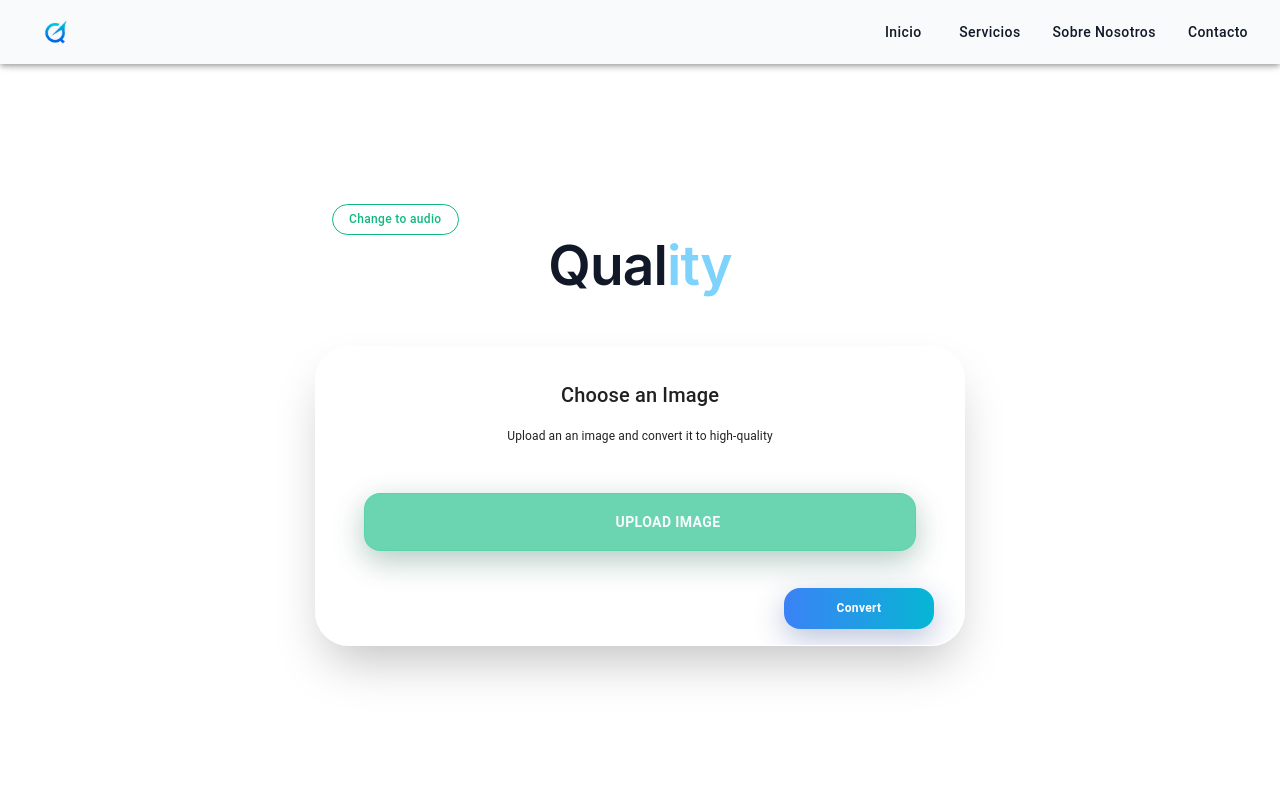
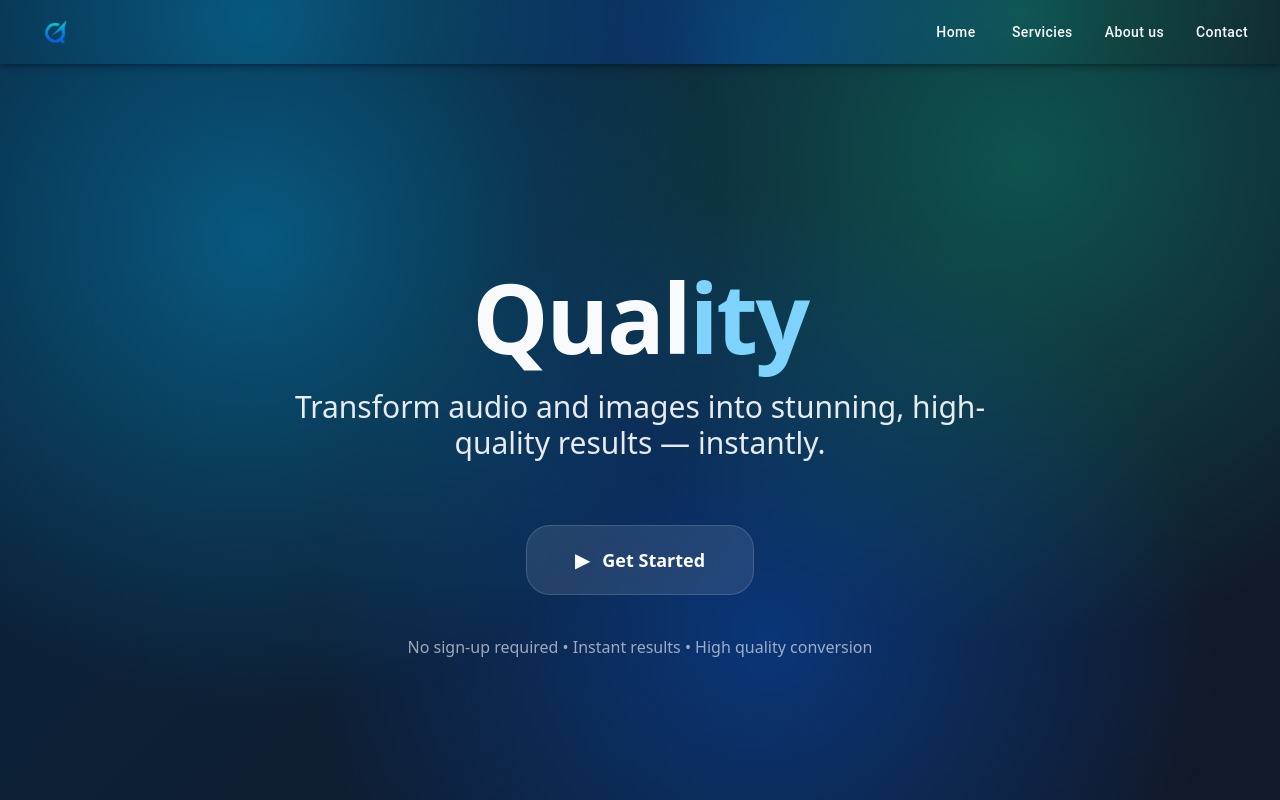
Before and after one commit to Miqueas-Correa/MJ_Quality, a React (Vite) app in the folder quality/: page / in a window 1280 px wide. Shown: the top 800 px of the page. Built offline with nearby package versions, Linux system fonts and the light colour scheme; some icons are missing.

Commit message:
rediseño op 2 (hero + convert img/audio)

```diff
--- a/quality/src/components/ContentButton.jsx
+++ b/quality/src/components/ContentButton.jsx
@@ -29,7 +29,7 @@ const ContentButton = ({ accept, label }) => {
         display: "flex",
         alignItems: "center",
         justifyContent: "center",
-        backgroundColor: "#10b9819d",
+        background: "linear-gradient(to right, #06b6d4, #10b981)",
         backdropFilter: "blur(12px)",
         border: "1px solid rgba(52,211,153,0.3)",
         color: "#F8FAFC",
@@ -41,10 +41,6 @@ const ContentButton = ({ accept, label }) => {
           backgroundColor: "#7DD3FC",
           transform: "scale(1.05)",
         },
-        // backgroundColor: '#10B981',
-        // '&:hover': {
-        //   backgroundColor: '#38BDF8'
-        // }
         "&:active": {
           transform: "scale(0.95)",
         }
--- a/quality/src/components/ConvertButton.jsx
+++ b/quality/src/components/ConvertButton.jsx
@@ -27,9 +27,6 @@ const ConvertButton = () => {
                 "&:active": {
                     transform: "translateX(-50%) scale(0.95)",
                 }
-                // "&:hover": {
-                //     background: '#38BDF8'
-                // }
             }}
         >
             Convert
--- a/quality/src/components/Model.jsx
+++ b/quality/src/components/Model.jsx
@@ -10,41 +10,30 @@ const Model = ({ type }) => {
     };
 
     return(
-        <Card
-            sx={{
-                width: 650,
-                height: 300,
-                p: 4,
-                background: "rgba(255,255,255,0.1)",
-                backdropFilter: "blur(20px)",
-                border: "1px solid rgba(255,255,255,0.2)",
-                borderRadius: "34px",
-                boxShadow: "0 25px 50px -12px rgba(0,0,0,0.25)",
-                textAlign: "center",
-                position: "relative",
-                "&:hover": {
-                    boxShadow: "0 30px 60px -12px rgba(0,0,0,0.35)"
-                }
-            }}
-        >
-            <CardContent sx={{ textAlign: "center" }}>
+        <div className="
+            w-[650px] h-[350px] mx-auto mt-12 md:mt-10
+            bg-white/8 backdrop-blur-2xl
+            border border-white/10 rounded-3xl
+            shadow-2xl shadow-black/25
+            p-10 md:p-12
+            text-center
+            transition-all duration-400 hover:shadow-3xl hover:-translate-y-2
+        ">
 
-                <Typography variant="h6" marginTop={-2}>
-                    Choose {type === "image" ? "an Image" : "an Audio"}
-                </Typography>
+            <h2 className="text-3xl md:text-4xl font-bold mb-4 bg-gradient-to-r from-cyan-300 to-emerald-300 bg-clip-text text-transparent">
+                Choose {type === "image" ? "an Image" : "an Audio"}
+            </h2>
+            <p className="text-lg md:text-xl text-white/80 mb-10">
+                Upload an { type == "image" ? "an image" : "an audio" } and convert it to high-quality — instantly.
+            </p>
 
-                <Typography fontSize={12} marginTop={2}>
-                    Upload an { type == "image" ? "an image" : "an audio" } and convert it to high-quality
-                </Typography>
-
-                <ContentButton
-                    accept={type === "image" ? "image/*" : "audio/*"}
-                    label={`Upload ${type}`}
-                />
-            </CardContent>
+            <ContentButton
+                accept={type === "image" ? "image/*" : "audio/*"}
+                label={`Upload ${type}`}
+            />
 
             <ConvertButton />
-        </Card>
+        </div>
     )
 }
 
--- a/quality/src/index.css
+++ b/quality/src/index.css
@@ -9,8 +9,7 @@
 
   color-scheme: light dark;
   color: rgba(255, 255, 255, 0.87);
-  background-color: #F8FAFC;
-
+  /* background-color: #F8FAFC; */
   font-synthesis: none;
   text-rendering: optimizeLegibility;
   -webkit-font-smoothing: antialiased;
@@ -27,14 +26,19 @@ a:hover {
 }
 
 html, body, #root {
-  width: 100%;
   height: 100%;
+  margin: 0;
 }
 
 body {
-  margin: 0;
   min-width: 300px;
   min-height: 100vh;
+  background:
+    radial-gradient(circle at 20% 30%, rgba(0, 191, 255, 0.35), transparent 40%),
+    radial-gradient(circle at 80% 20%, rgba(16, 185, 129, 0.35), transparent 40%),
+    radial-gradient(circle at 60% 80%, rgba(0, 102, 255, 0.35), transparent 45%),
+    linear-gradient(135deg, #0A2540 0%, #111827 100%);
+  background-attachment: fixed;
 }
 
 h1 {
--- a/quality/src/layouts/Header.jsx
+++ b/quality/src/layouts/Header.jsx
@@ -10,7 +10,14 @@ export default function Header (){
     };
 
     return (
-        <AppBar sx={{background: '#F8FAFC', padding: 0}}>
+        <AppBar sx={{ padding: 0,
+            background: `
+            radial-gradient(circle at 20% 30%, rgba(0, 191, 255, 0.35), transparent 40%),
+            radial-gradient(circle at 80% 20%, rgba(16, 185, 129, 0.35), transparent 40%),
+            radial-gradient(circle at 60% 80%, rgba(0, 102, 255, 0.35), transparent 45%),
+            linear-gradient(135deg, #0A2540 0%, #111827 100%)
+            `,
+        }}>
             <Toolbar>
                 {/* Logo */}
                 <Button onClick={handleLogoClick}>
@@ -19,48 +26,52 @@ export default function Header (){
 
                 {/* Navbar items */}
                 <Box sx={{ display: 'flex', gap: 2, marginLeft: 'auto' }}>
-                    <Button onClick={() => navigate('/')} color="inherit" sx={{ color: '#111827',
+                    <Button onClick={() => {
+                            navigate('/');
+                            window.scrollTo({ top: 0, behavior: 'smooth' });
+                        }}
+                        color="inherit" sx={{ color: '#F8FAFC',
                         borderRadius: 2,
                         textTransform: 'none',
                         '&:hover': {
-                            backgroundColor: '#7DD3FC', // fondo en hover
-                            color: '#F8FAFC',           // opcional: cambiar color del texto
+                            textDecoration: 'underline',
+                            textUnderlineOffset: '4px',
                         },
                     }}>
-                        Inicio
+                        Home
                     </Button>
 
-                    <Button onClick={() => navigate('/servicios')} color="inherit" sx={{ color: '#111827',
+                    <Button onClick={() => navigate('/servicios')} color="inherit" sx={{ color: '#F8FAFC',
                         borderRadius: 2,
                         textTransform: 'none',
                         '&:hover': {
-                            backgroundColor: '#7DD3FC', // fondo en hover
-                            color: '#F8FAFC',           // opcional: cambiar color del texto
+                            textDecoration: 'underline',
+                            textUnderlineOffset: '4px',
                         },
                     }}>
-                        Servicios
+                        Servicies
                     </Button>
 
-                    <Button onClick={() => navigate('/sobre-nosotros')} color="inherit" sx={{ color: '#111827',
+                    <Button onClick={() => navigate('/sobre-nosotros')} color="inherit" sx={{ color: '#F8FAFC',
                         borderRadius: 2,
                         textTransform: 'none',
                         '&:hover': {
-                            backgroundColor: '#7DD3FC', // fondo en hover
-                            color: '#F8FAFC',           // opcional: cambiar color del texto
+                            textDecoration: 'underline',
+                            textUnderlineOffset: '4px',
                         },
                     }}>
-                        Sobre Nosotros
+                        About us
                     </Button>
 
-                    <Button onClick={() => navigate('/contacto')} sx={{ color: '#111827',
+                    <Button onClick={() => navigate('/contacto')} sx={{ color: '#F8FAFC',
                         borderRadius: 2,
                         textTransform: 'none',
                         '&:hover': {
-                            backgroundColor: '#7DD3FC', // fondo en hover
-                            color: '#F8FAFC',           // opcional: cambiar color del texto
+                            textDecoration: 'underline',
+                            textUnderlineOffset: '4px',
                         },
                     }}>
-                        Contacto
+                        Contact
                     </Button>
                 </Box>
 
--- /dev/null
+++ b/quality/src/layouts/HeroSection.jsx
@@ -0,0 +1,48 @@
+import React from 'react';
+
+export default function HeroSection() {
+  return (
+    <section id="hero" className="min-h-screen w-full text-[#F8FAFC] flex flex-col">
+
+      {/* Hero + Contenedor principal */}
+      <main className="flex-1 flex flex-col items-center justify-center px-6 py-12 md:py-16">
+
+        {/* Hero text */}
+        <div className="text-center max-w-4xl mb-12 md:mb-16">
+          <h1 className="text-5xl sm:text-6xl md:text-7xl lg:text-8xl font-extrabold tracking-tight">
+            Qual<span className="text-[#7DD3FC]">ity</span>
+          </h1>
+
+          <p className="mt-6 text-xl sm:text-2xl md:text-3xl font-light text-white/90 max-w-3xl mx-auto leading-relaxed">
+            Transform audio and images into stunning, high-quality results — instantly.
+          </p>
+        </div>
+
+        <div className="flex flex-col sm:flex-row gap-6 justify-center items-center">
+
+            {/* Botón Convert */}
+            <a href="#main" className="
+                px-12 py-5 rounded-2xl
+                bg-white/10 backdrop-blur-2xl
+                border border-white/15 rounded-3xl
+                text-white font-bold text-lg
+                hover:bg-gradient-to-r hover:from-cyan-500 hover:to-emerald-500
+                hover:text-white
+                active:scale-95
+                transition-all duration-300
+                flex items-center gap-3
+            ">
+              <span className="text-xl">▶</span>
+              Get Started
+            </a>
+        </div>
+
+        <p className="mt-10 text-white/60 text-sm md:text-base">
+            No sign-up required • Instant results • High quality conversion
+        </p>
+
+      </main>
+
+    </section>
+  );
+}
--- a/quality/src/layouts/MainLayout.jsx
+++ b/quality/src/layouts/MainLayout.jsx
@@ -1,4 +1,3 @@
-import { Typography, Box, Button } from '@mui/material';
 import { useState } from 'react';
 import Model from '../components/Model';
 
@@ -10,49 +9,17 @@ const MainLayout = () => {
     };
 
     return(
-        <section className="flex flex-col items-center justify-center">
+        <section id="main" className="min-h-screen w-full">
 
-            <Typography
-                variant="h1"
-                sx={{
-                    fontFamily: 'Inter, sans-serif',
-                    fontSize: 55,
-                    fontWeight: 600,
-                    color: '#111827',
-                    textAlign: 'center',
-                    mb: 6,
-                }}
-            >
-                Qual<span className='text-[#7DD3FC]'>ity</span>
-            </Typography>
-
-            <Button
-                onClick={toggleType}
-                size="small"
-                sx={{
-                    position: "absolute",
-                    top: 140,
-                    left: 300,
-                    px: 2,
-                    py: 0.5,
-                    textTransform: "none",
-                    fontSize: "12px",
-                    fontWeight: 500,
-                    borderRadius: "999px",
-                    border: "1px solid #10B981",
-                    backdropFilter: "blur(8px)",
-                    transition: "all 0.3s ease",
-                    color: type == "audio" ? '#F8FAFC' : '#10B981',
-                    backgroundColor: type === "audio" ? "#10B981" : "transparent",
-                    "&:hover": {
-                        backgroundColor: "#7DD3FC",
-                        color: "#F8FAFC",
-                        border: 'none'
-                    }
-                }}
-            >
+            <button onClick={toggleType}
+            className="self-start mt-32 w-[250px]
+                px-2 py-2.5 text-sm font-medium
+                bg-white/10 backdrop-blur-lg border border-white/20 rounded-full
+                text-white/90 hover:text-white hover:bg-white/15 hover:scale-105
+                transition-all duration-300
+            ">
                 Change to {type === "image" ? "audio" : "image"}
-            </Button>
+            </button>
 
             <Model type={type} />
 
--- a/quality/src/pages/Home.jsx
+++ b/quality/src/pages/Home.jsx
@@ -1,16 +1,14 @@
 import Footer from "../layouts/Footer";
 import Header from "../layouts/Header";
 import MainLayout from "../layouts/MainLayout";
+import HeroSection from "../layouts/HeroSection";
 
 function Home() {
   return (
     <section className="min-h-[100dvh] flex flex-col">
       <Header />
-
-      <div className="flex-grow flex items-center justify-center">
-        <MainLayout />
-      </div>
-
+      <HeroSection />
+      <MainLayout />
       <Footer />
     </section>
   );
```
Also changed, not shown: quality/src/layouts/Footer.jsx (+12 -9 lines).
